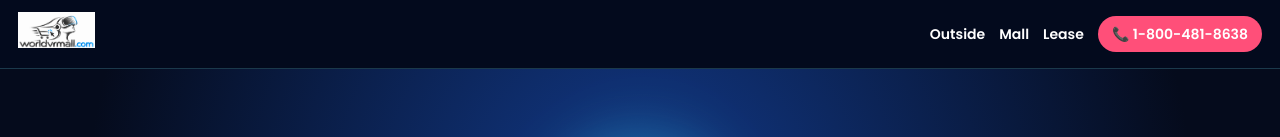
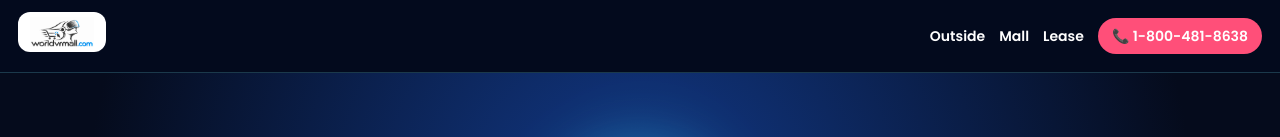
Before and after one commit to seniorhelper/worldvrmall.com, a plain HTML site: page about/index.html in a window 1280 px wide. Shown: the top 137 px of the page. Drawn offline with Linux system fonts and the light colour scheme.

Commit message:
Modify header image dimensions and styles
Updated header image size and added padding.

```diff
--- a/about/index.html
+++ b/about/index.html
@@ -35,7 +35,7 @@
   *{box-sizing:border-box} html{scroll-behavior:smooth} body{margin:0;background:var(--bg);color:var(--ink);font-family:Poppins,"Segoe UI",Arial,sans-serif;line-height:1.6}
   a{color:var(--cyan)}
   header{display:flex;align-items:center;justify-content:space-between;gap:12px;padding:12px 18px;background:rgba(4,10,30,.9);position:sticky;top:0;z-index:5;border-bottom:1px solid rgba(124,248,255,.2)}
-  header img{height:36px} header nav a{color:#fff;text-decoration:none;font-weight:600;font-size:14px;margin-left:14px} header nav a.call{background:var(--pink);padding:8px 14px;border-radius:999px}
+  header img{height:40px;background:#fff;padding:5px 12px;border-radius:12px} header nav a{color:#fff;text-decoration:none;font-weight:600;font-size:14px;margin-left:14px} header nav a.call{background:var(--pink);padding:8px 14px;border-radius:999px}
   .hero{padding:70px 22px 50px;text-align:center;background:radial-gradient(circle at 50% 20%,#123a8a,#050b1c 65%);position:relative;overflow:hidden}
   .hero h1{font-size:clamp(32px,5.4vw,58px);line-height:1.05;margin:0 0 14px;color:#fff;max-width:900px;margin-inline:auto} .hero h1 span{color:var(--cyan)}
   .lead{font-size:clamp(18px,2.4vw,23px);color:#d7e6ff;max-width:780px;margin:0 auto 22px}
```
